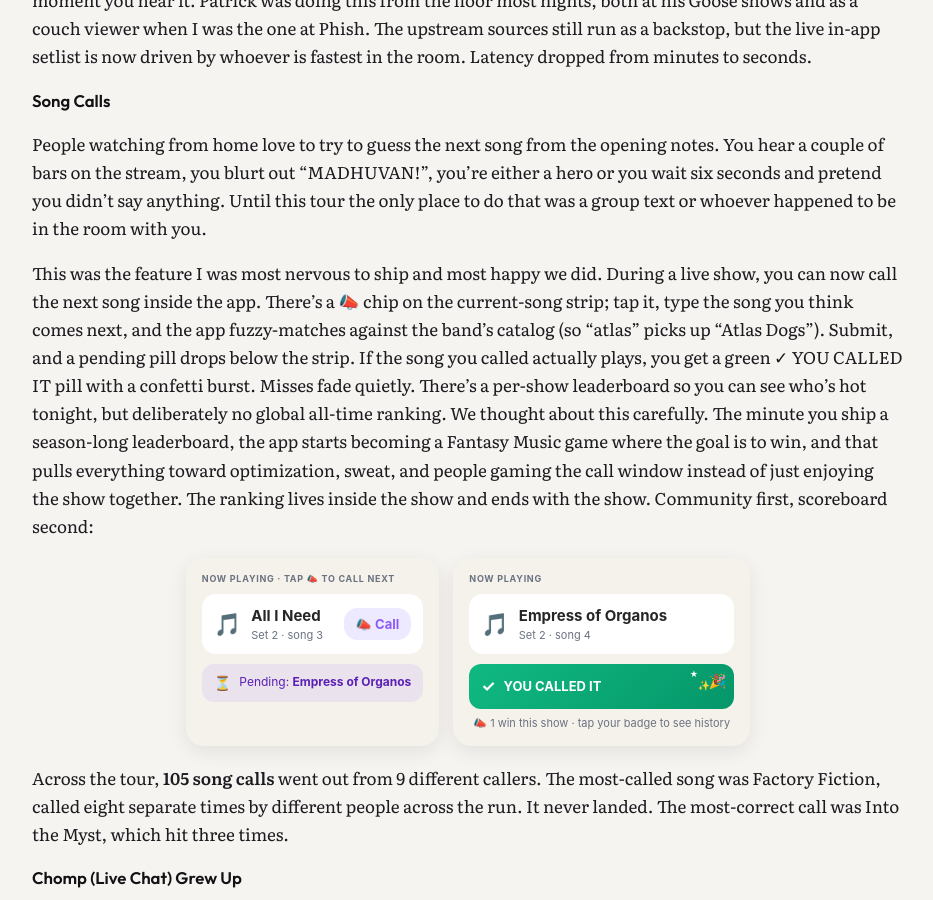
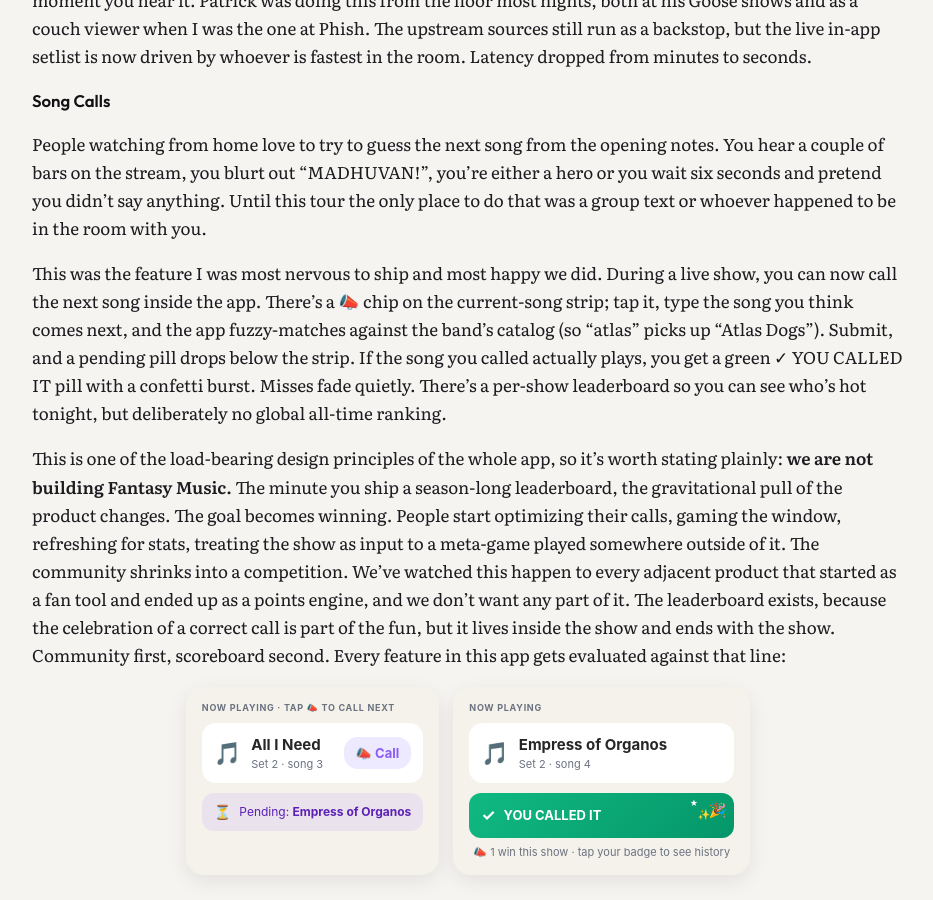
Before and after one commit to cmeiklejohn/cmeiklejohn.github.io, a Jekyll site: the page built from _posts/2026-04-26-spring-tour-recap.markdown, in a window 1280 px wide and 900 px high, scrolled down 3881 px. Shown: the whole window, without its empty margins (172-1105 px from the left). Built offline with Jekyll 4.4.1, drawn with Linux system fonts in a browser that asks for light colours; some web fonts are replaced; some of the changed lines change nothing that is shown; some of the changed text lies outside the part shown.

Commit message:
Spring Tour Recap: Fantasy Music principle, bracket bridge, FF stat sheet
- Pulled the "we're not building Fantasy Music" point out of the Song
  Calls paragraph into its own load-bearing design principle, since it's
  the line every feature in the app gets evaluated against.
- Added a paragraph after the bracket explaining why it's the deliberate
  bridge across the gap between tours, when most music apps go quiet.
- Replaced Atlas Dogs with Factory Fiction in the song stat sheet
  mockup. Atlas Dogs is rotation, not rare, and Factory Fiction is the
  honest "called 8 times this tour, never landed" example.

```diff
--- a/_posts/2026-04-26-spring-tour-recap.markdown
+++ b/_posts/2026-04-26-spring-tour-recap.markdown
@@ -178,7 +178,9 @@
 
 People watching from home love to try to guess the next song from the opening notes. You hear a couple of bars on the stream, you blurt out "MADHUVAN!", you're either a hero or you wait six seconds and pretend you didn't say anything. Until this tour the only place to do that was a group text or whoever happened to be in the room with you.
 
-This was the feature I was most nervous to ship and most happy we did. During a live show, you can now call the next song inside the app. There's a 📣 chip on the current-song strip; tap it, type the song you think comes next, and the app fuzzy-matches against the band's catalog (so "atlas" picks up "Atlas Dogs"). Submit, and a pending pill drops below the strip. If the song you called actually plays, you get a green ✓ YOU CALLED IT pill with a confetti burst. Misses fade quietly. There's a per-show leaderboard so you can see who's hot tonight, but deliberately no global all-time ranking. We thought about this carefully. The minute you ship a season-long leaderboard, the app starts becoming a Fantasy Music game where the goal is to win, and that pulls everything toward optimization, sweat, and people gaming the call window instead of just enjoying the show together. The ranking lives inside the show and ends with the show. Community first, scoreboard second:
+This was the feature I was most nervous to ship and most happy we did. During a live show, you can now call the next song inside the app. There's a 📣 chip on the current-song strip; tap it, type the song you think comes next, and the app fuzzy-matches against the band's catalog (so "atlas" picks up "Atlas Dogs"). Submit, and a pending pill drops below the strip. If the song you called actually plays, you get a green ✓ YOU CALLED IT pill with a confetti burst. Misses fade quietly. There's a per-show leaderboard so you can see who's hot tonight, but deliberately no global all-time ranking.
+
+This is one of the load-bearing design principles of the whole app, so it's worth stating plainly: **we are not building Fantasy Music.** The minute you ship a season-long leaderboard, the gravitational pull of the product changes. The goal becomes winning. People start optimizing their calls, gaming the window, refreshing for stats, treating the show as input to a meta-game played somewhere outside of it. The community shrinks into a competition. We've watched this happen to every adjacent product that started as a fan tool and ended up as a points engine, and we don't want any part of it. The leaderboard exists, because the celebration of a correct call is part of the fun, but it lives inside the show and ends with the show. Community first, scoreboard second. Every feature in this app gets evaluated against that line:
 
 <div style="display:flex; gap:14px; flex-wrap:wrap; justify-content:center; margin:18px auto;">
   <div style="background:#F5F2EB; border-radius:18px; box-shadow:0 6px 20px rgba(0,0,0,0.08); padding:14px 16px; flex:0 0 auto; max-width:340px; font-family:-apple-system,BlinkMacSystemFont,system-ui,sans-serif; color:#262626;">
@@ -293,36 +295,36 @@
 
     <div style="padding:18px 16px 6px;">
       <div style="display:inline-block; font-size:9px; font-weight:800; letter-spacing:0.08em; color:#fff; background:#059669; padding:3px 8px; border-radius:999px; text-transform:uppercase;">Rare</div>
-      <div style="font-size:24px; font-weight:800; margin-top:8px; line-height:1.1;">Atlas Dogs</div>
-      <div style="font-size:11px; color:#6B7280; margin-top:2px;">Goose · 31 lifetime plays</div>
+      <div style="font-size:24px; font-weight:800; margin-top:8px; line-height:1.1;">Factory Fiction</div>
+      <div style="font-size:11px; color:#6B7280; margin-top:2px;">Goose · 27 lifetime plays</div>
     </div>
 
     <div style="padding:8px 16px 8px;">
       <div style="padding:10px 12px; background:linear-gradient(135deg,#EC4899 0%,#db2777 100%); color:#fff; border-radius:12px; display:flex; align-items:center; gap:8px;">
-        <span style="font-size:18px;">🪿</span>
-        <div style="flex:1;"><div style="font-size:13px; font-weight:700;">You've caught Atlas Dogs live 3 times</div><div style="font-size:10px; opacity:0.85;">last at 4/22 · Saenger, NOLA · counts toward your stats</div></div>
+        <span style="font-size:18px;">🎯</span>
+        <div style="flex:1;"><div style="font-size:13px; font-weight:700;">You've never caught Factory Fiction live</div><div style="font-size:10px; opacity:0.85;">on your wishlist · 8 fans called it this tour, none landed</div></div>
       </div>
     </div>
 
     <div style="padding:0 16px 14px; display:grid; grid-template-columns:1fr 1fr; gap:8px;">
       <div style="background:#fff; padding:10px 12px; border-radius:10px;">
         <div style="font-size:9px; font-weight:700; letter-spacing:0.05em; color:#6B7280; text-transform:uppercase;">Last played</div>
-        <div style="font-size:15px; font-weight:800; margin-top:2px;">4/22/26</div>
-        <div style="font-size:10px; color:#6B7280;">Saenger, NOLA</div>
+        <div style="font-size:15px; font-weight:800; margin-top:2px;">12/13/25</div>
+        <div style="font-size:10px; color:#6B7280;">Goosemas · Hampton</div>
       </div>
       <div style="background:#fff; padding:10px 12px; border-radius:10px;">
         <div style="font-size:9px; font-weight:700; letter-spacing:0.05em; color:#6B7280; text-transform:uppercase;">Show gap</div>
-        <div style="font-size:15px; font-weight:800; margin-top:2px;">2 shows</div>
+        <div style="font-size:15px; font-weight:800; margin-top:2px;">14 shows</div>
         <div style="font-size:10px; color:#6B7280;">since last play</div>
       </div>
       <div style="background:#fff; padding:10px 12px; border-radius:10px;">
         <div style="font-size:9px; font-weight:700; letter-spacing:0.05em; color:#6B7280; text-transform:uppercase;">FTP</div>
-        <div style="font-size:15px; font-weight:800; margin-top:2px;">Aug 13, 2022</div>
-        <div style="font-size:10px; color:#6B7280;">Marymoor Park, WA</div>
+        <div style="font-size:15px; font-weight:800; margin-top:2px;">Oct 9, 2016</div>
+        <div style="font-size:10px; color:#6B7280;">The Hartford, CT</div>
       </div>
       <div style="background:#fff; padding:10px 12px; border-radius:10px;">
         <div style="font-size:9px; font-weight:700; letter-spacing:0.05em; color:#6B7280; text-transform:uppercase;">All-time plays</div>
-        <div style="font-size:15px; font-weight:800; margin-top:2px;">31</div>
+        <div style="font-size:15px; font-weight:800; margin-top:2px;">27</div>
         <div style="font-size:10px; color:#6B7280;">across all tours</div>
       </div>
     </div>
@@ -330,7 +332,7 @@
     <div style="padding:0 16px 16px;">
       <div style="padding:8px 12px; background:rgba(139,92,246,0.10); border-radius:10px; font-size:11px; color:#5b21b6; display:flex; align-items:center; gap:8px;">
         <span style="font-size:14px;">👀</span>
-        <span><strong>1 person in chomp</strong> was at this song's FTP. Tap to see who.</span>
+        <span><strong>0 people in chomp</strong> were at this song's FTP. (It was a 2016 small-club show, before most of us found the band.)</span>
       </div>
     </div>
   </div>
@@ -531,6 +533,8 @@
 </div>
 
 The community is voting now.
+
+The reason the bracket matters more than it might first appear is that the gap between tours is where most music apps die. The tour ends, the chat empties out, the lock-screen Live Activity goes dark, and people drift back to their normal feeds until the next run is announced. The jam tournament is a deliberate counter to that. Voting runs across multiple weeks, the rounds release on a schedule, and every matchup card pulls a real audio clip from a real show people went to, so listening to the bracket is also re-listening to the tour. The conversation in the chat doesn't end when the lights come up in Irving. It keeps going through Round of 16, Quarters, Semis, Final, and by the time we crown a Jam of the Tour, the next run is already on the calendar and the muscle memory of opening the app every day is intact. The bracket is the bridge.
 
 The "all bands" UX got a final shape today too: the band dropdown collapsed into a BANDS card on Tour Stats, the All Bands directory got tuned-in count parity with band pages, Dead & Company switched to a "📜 Setlist archive" tour-status because they're done touring, Billy Strings got a full historical import and a live setlist source, and a bunch of polish on Tour Completion, soundcheck-row dedup, encore-vs-Set-3 labeling, miracle ticket cards, and the rest of the long tail.
 
```
